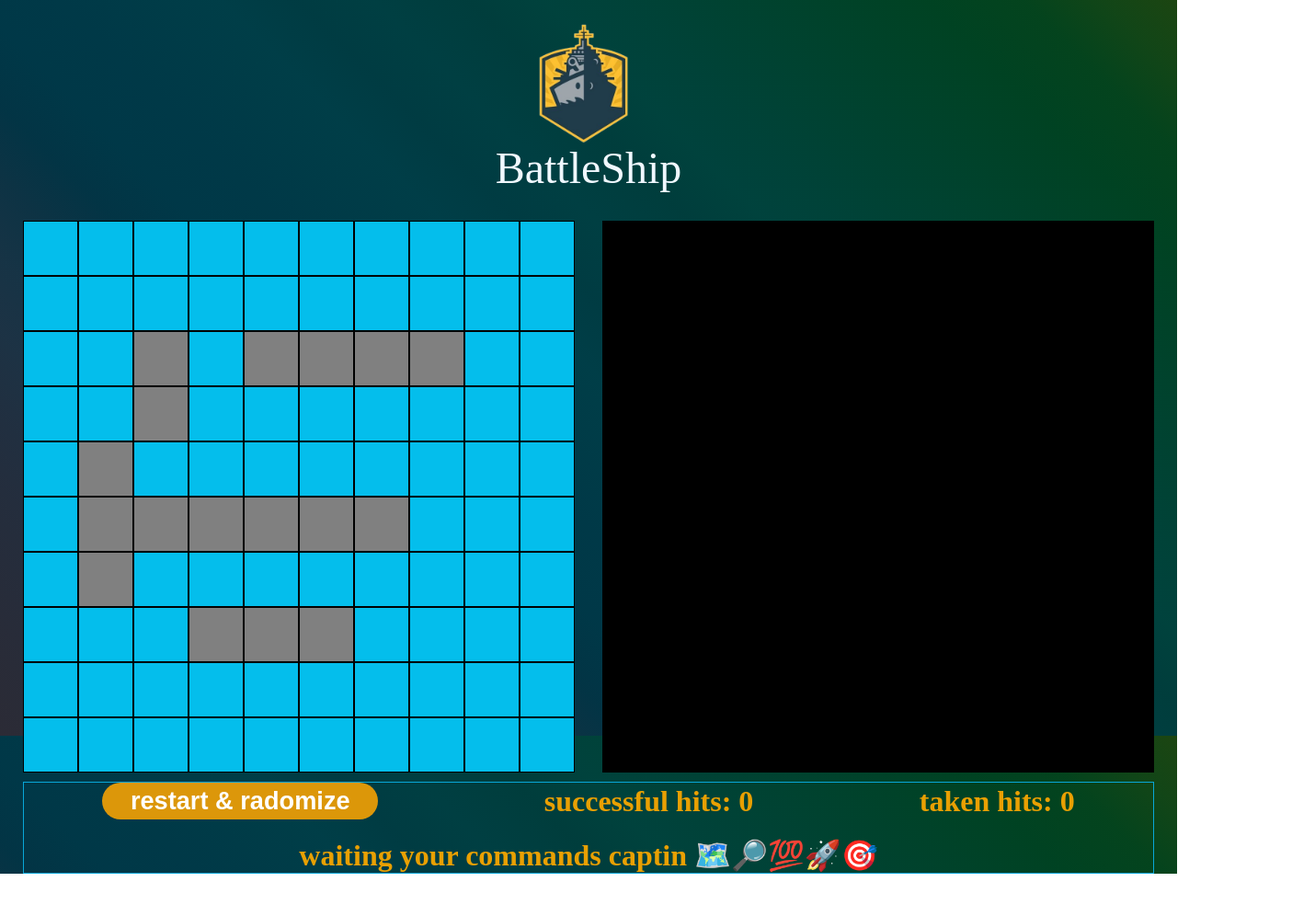
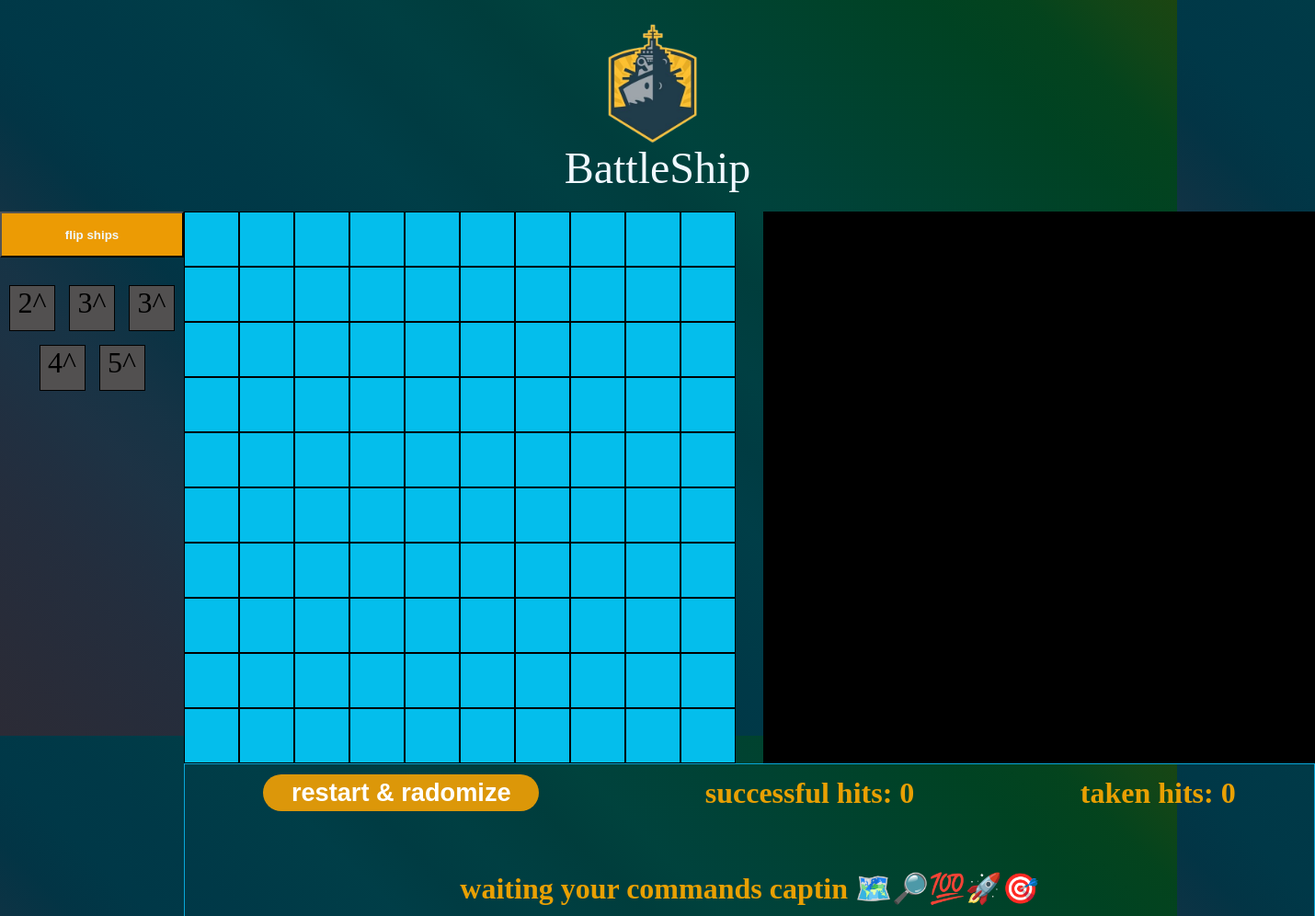
Before and after one commit to SuperMo0/BattleShip, a website built with webpack: page src/page.html in a window 1280 px wide. Shown: the whole page at 92% size, 1430 px wide, since content can reach past the window. Before the commit the page ends 950 px from the top, so only its background shows below. Built offline with nearby package versions, Linux system fonts and the light colour scheme.

Commit message:
drag ship only

```diff
--- a/src/game.js
+++ b/src/game.js
@@ -6,13 +6,64 @@ class game {
     constructor() {
         this.player_board = new gameboard();
         this.computer_board = new gameboard();
+        this.randomize_board(this.computer_board);
+        this.text = document.querySelector(".text");
+        this.counter1 = document.querySelector(".counter1");
+        this.counter2 = document.querySelector(".counter2");
+        this.stop = true;
+        this.create_drag_ships();
+        this.initiate_dom();
+    }
+
+    start_random_game() {
+        this.stop = false;
+        this.player_board = new gameboard();
+        this.computer_board = new gameboard();
         this.randomize_board(this.player_board);
         this.randomize_board(this.computer_board);
         this.initiate_dom();
-        this.text = document.querySelector(".text");
-        this.counter1 = document.querySelector(".counter1");
-        this.counter2 = document.querySelector(".counter2");
-        this.stop = false;
+    }
+
+
+    create_ship(size, direction) {
+        let ship_part = document.createElement("div");
+        ship_part.classList.toggle("ship_part");
+        ship_part.direction = "^";
+        ship_part.textContent = size + "\^";
+        ship_part.draggable = true;
+
+
+        return ship_part;
+    }
+
+    create_drag_ships() {
+
+        let container = document.querySelector("#container");
+        let arr = [2, 3, 3, 4, 5];
+        for (let size of arr) {
+            let ship = this.create_ship(size);
+            container.appendChild(ship);
+        }
+
+    }
+
+
+    add_drag_listener(cell) {
+
+        cell.addEventListener("dragover", (ev) => {
+            ev.preventDefault();
+        });
+        cell.addEventListener("drop", (ev) => {
+            ev.preventDefault();
+            console.log(ev.target);
+
+        });
+
+        cell.addEventListener("dragenter", (ev) => {
+            ev.preventDefault();
+            console.log(23232323);
+        })
+
     }
 
     initiate_dom() {
@@ -21,13 +72,14 @@ class game {
         player_board_dom.replaceChildren();
         computer_board_dom.replaceChildren();
         this.text = "Battleship";
-        this.counter1 = 0;
-        this.counter2 = 0;
+        this.counter1.textContent = "0";
+        this.counter2.textContent = 0;
         let cell = document.createElement("div");
         cell.classList.toggle("hover", true);
         cell.classList.toggle("cell", true);
         for (let i = 0; i <= 99; i++) {
             let new_cell = cell.cloneNode(true);
+            this.add_drag_listener(new_cell);
             new_cell.classList.toggle("hover");
             if (this.player_board.check_ship(i)) new_cell.style["background-color"] = "grey";
             player_board_dom.appendChild(new_cell);
@@ -68,7 +120,7 @@ class game {
         if (res) {
             cell.style["background-color"] = "grey";
             cell.textContent = "🎯";
-            this.counter1.textContent = +this.counter1.textContent + 1
+            // this.counter1.textContent = +this.counter1.textContent + 1
         }
         else {
             cell.style["background-color"] = "rgb(4, 190, 236)";
@@ -99,6 +151,7 @@ class game {
                         let res = this.player_board.take_hit(ne);
                         if (res) {
                             cells_array[ne].textContent = "🎯";
+
                             this.counter2.textContent = +this.counter2.textContent + 1
                         }
                         else cells_array[ne].textContent = "🔘";
--- a/src/index.js
+++ b/src/index.js
@@ -10,6 +10,5 @@ let game1 = new game();
 let restart = document.querySelector(".restart");
 
 restart.addEventListener("click", () => {
-
-    game1 = new game();
+    game1.start_random_game();
 })
--- a/src/page.html
+++ b/src/page.html
@@ -13,11 +13,14 @@
         <img src="./../assets/logo.png" alt="">
         <div id="text">BattleShip</div>
     </header>
+    <div id="container">
+        <button class="switch">flip ships</button>
+        <div class="break"></div>
+
+    </div>
     <div id="main">
-        <div id="player_board">
-        </div>
+        <div id="player_board"></div>
         <div id="computer_board"></div>
-
     </div>
     <div class="massage">
 
--- a/src/style.css
+++ b/src/style.css
@@ -32,9 +32,10 @@ body {
             hsl(144deg 89% 14%) 92%,
             hsl(127deg 60% 17%) 96%,
             hsl(108deg 60% 17%) 100%);
-    display: flex;
-    flex-direction: column;
-    gap: 10px;
+    display: grid;
+    grid-template-columns: 2fr 9fr;
+    grid-template-rows: 1fr 8fr 4fr;
+
 }
 
 header {
@@ -46,16 +47,22 @@ header {
     align-items: center;
     position: relative;
     height: 230px;
+    grid-column: 1/-1;
 }
 
 #main {
-    flex: 1;
     display: flex;
     gap: 30px;
+}
+
+#container {
+    grid-row: 2/-1;
+    height: 500px;
     display: flex;
+    gap: 15px;
+    flex-wrap: wrap;
+    align-content: flex-start;
     justify-content: center;
-    flex-wrap: wrap;
-    height: min-content;
 }
 
 #player_board,
@@ -78,7 +85,7 @@ header {
 }
 
 .hover:hover:before {
-    background-color: rgba(0, 0, 0, 0.205);
+    background-color: rgb(240, 5, 5);
 }
 
 img {
@@ -99,8 +106,6 @@ img {
 }
 
 .massage {
-    align-self: center;
-    flex: 1;
     width: 1230px;
     flex-shrink: 0;
     border: 1px solid rgb(8, 167, 216);
@@ -108,7 +113,6 @@ img {
     gap: 10px;
     justify-content: space-around;
     align-items: center;
-    white-space: nowrap;
     flex-wrap: wrap;
 }
 
@@ -130,3 +134,24 @@ p {
     font-weight: bold;
     color: rgb(255, 255, 255);
 }
+
+.ship_part {
+    background-color: rgb(82, 80, 80);
+    border: 1px solid black;
+    font-size: 2rem;
+    text-align: center;
+    width: 50px;
+    height: 50px;
+    /* align-self: flex-start; */
+}
+
+.switch {
+
+    cursor: pointer;
+    width: 200px;
+    height: 50px;
+    background-color: rgb(236, 155, 4);
+    color: aliceblue;
+    font-weight: bold;
+
+}
```
Also changed, not shown: dist/index.html, dist/main.js.
